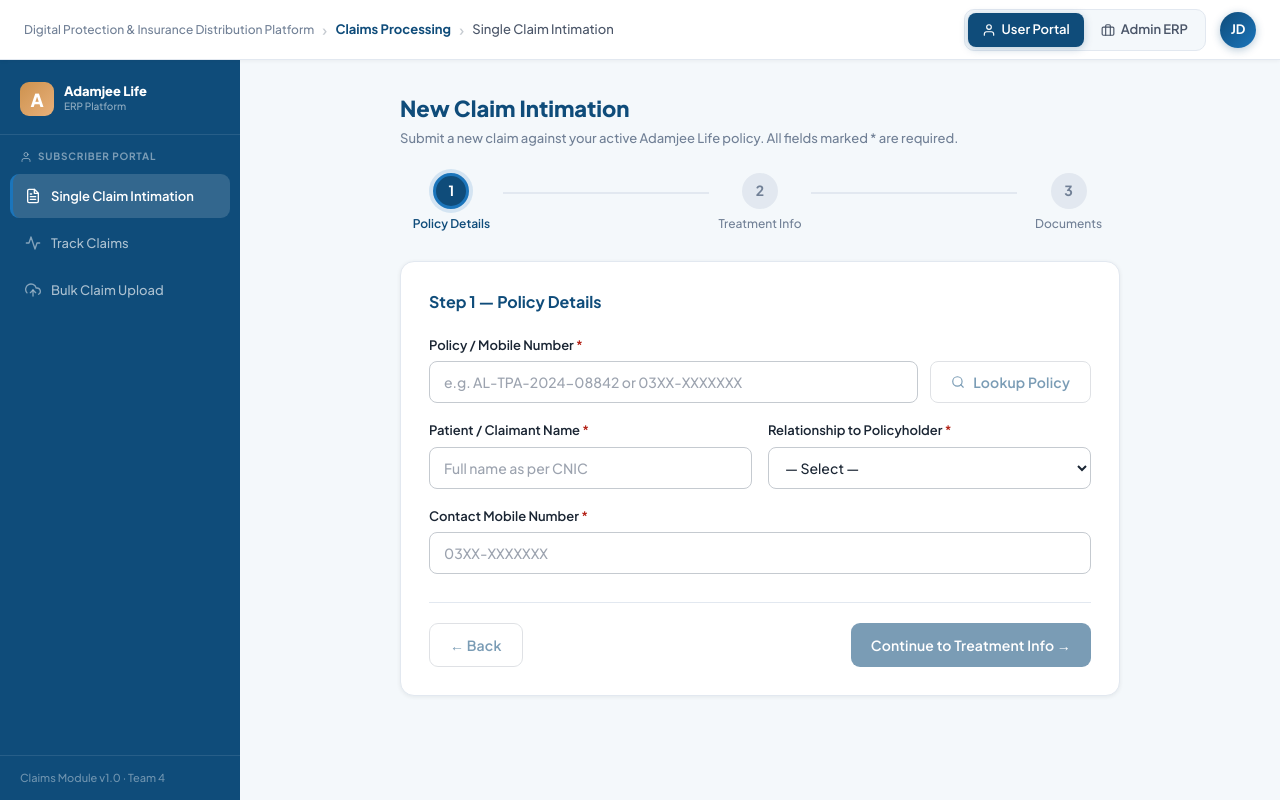
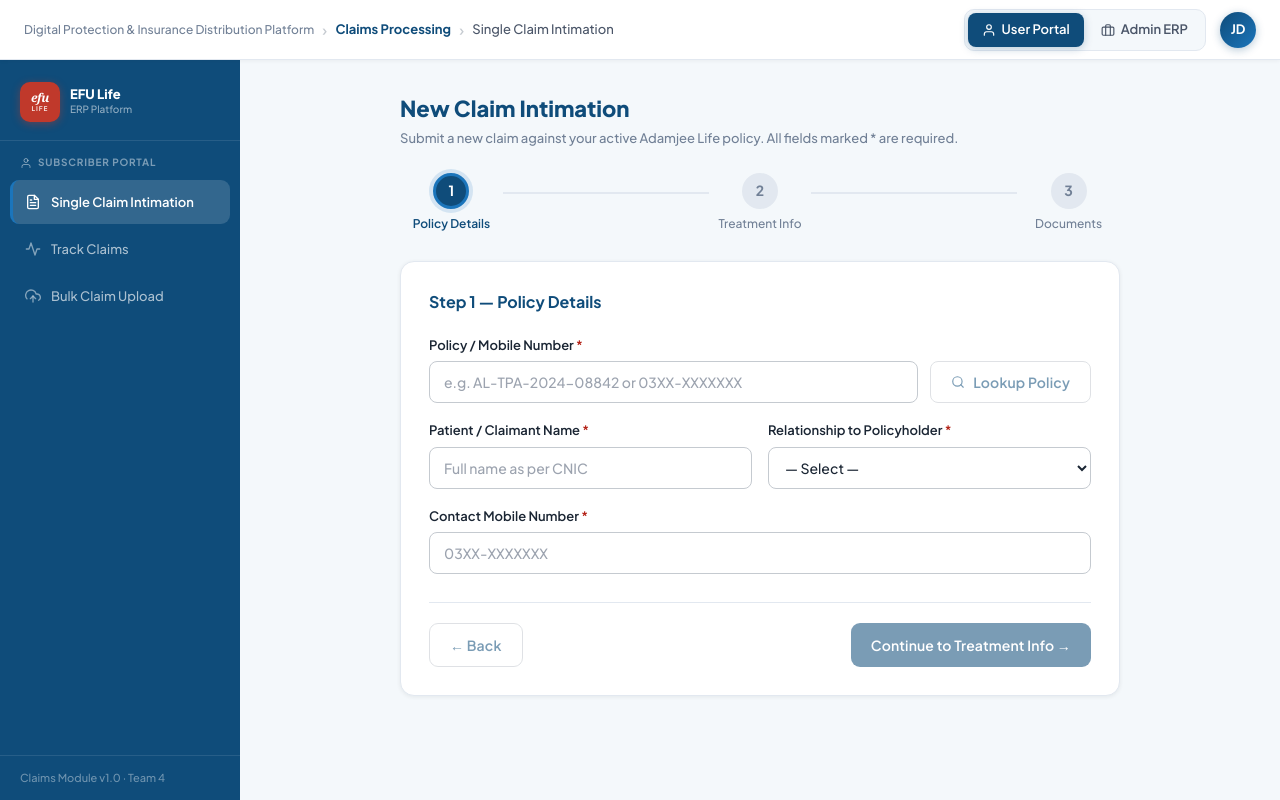
Before and after one commit to ahmedusaib/tpa-ui-ux, a React (Vite) app: page / in a window 1280 px wide. Built offline with nearby package versions, Linux system fonts and the light colour scheme.

Commit message:
feat: implement dynamic sidebar component with role-based navigation and SVG icons

```diff
--- a/src/components/Shell/Sidebar.jsx
+++ b/src/components/Shell/Sidebar.jsx
@@ -92,15 +92,30 @@
         borderBottom: '1px solid rgba(255,255,255,0.1)',
       }}>
         <div style={{ display: 'flex', alignItems: 'center', gap: '10px' }}>
+          {/* EFU Life logo badge */}
           <div style={{
-            width: 34, height: 34, borderRadius: '9px',
-            background: 'linear-gradient(135deg, #cd924e, #e8b07a)',
-            display: 'flex', alignItems: 'center', justifyContent: 'center',
-            fontSize: '18px', fontWeight: 800, color: '#fff',
+            width: 40, height: 40, borderRadius: '10px',
+            background: '#c0392b',
+            display: 'flex', flexDirection: 'column',
+            alignItems: 'center', justifyContent: 'center',
             flexShrink: 0,
-          }}>A</div>
+            boxShadow: '0 2px 8px rgba(192,57,43,0.45)',
+            lineHeight: 1,
+            padding: '3px 4px',
+          }}>
+            <span style={{
+              fontSize: '12px', fontWeight: 900, color: '#fff',
+              letterSpacing: '-0.5px', lineHeight: 1,
+              fontFamily: 'Georgia, serif', fontStyle: 'italic',
+            }}>efu</span>
+            <span style={{
+              fontSize: '6.5px', fontWeight: 700, color: 'rgba(255,255,255,0.85)',
+              letterSpacing: '0.15em', lineHeight: 1, marginTop: '1px',
+              textTransform: 'uppercase',
+            }}>LIFE</span>
+          </div>
           <div>
-            <div style={{ fontWeight: 800, fontSize: '13px', color: '#fff', lineHeight: 1.2 }}>Adamjee Life</div>
+            <div style={{ fontWeight: 800, fontSize: '13px', color: '#fff', lineHeight: 1.2 }}>EFU Life</div>
             <div style={{ fontSize: '10px', color: 'rgba(255,255,255,0.55)', fontWeight: 500 }}>ERP Platform</div>
           </div>
         </div>
```
